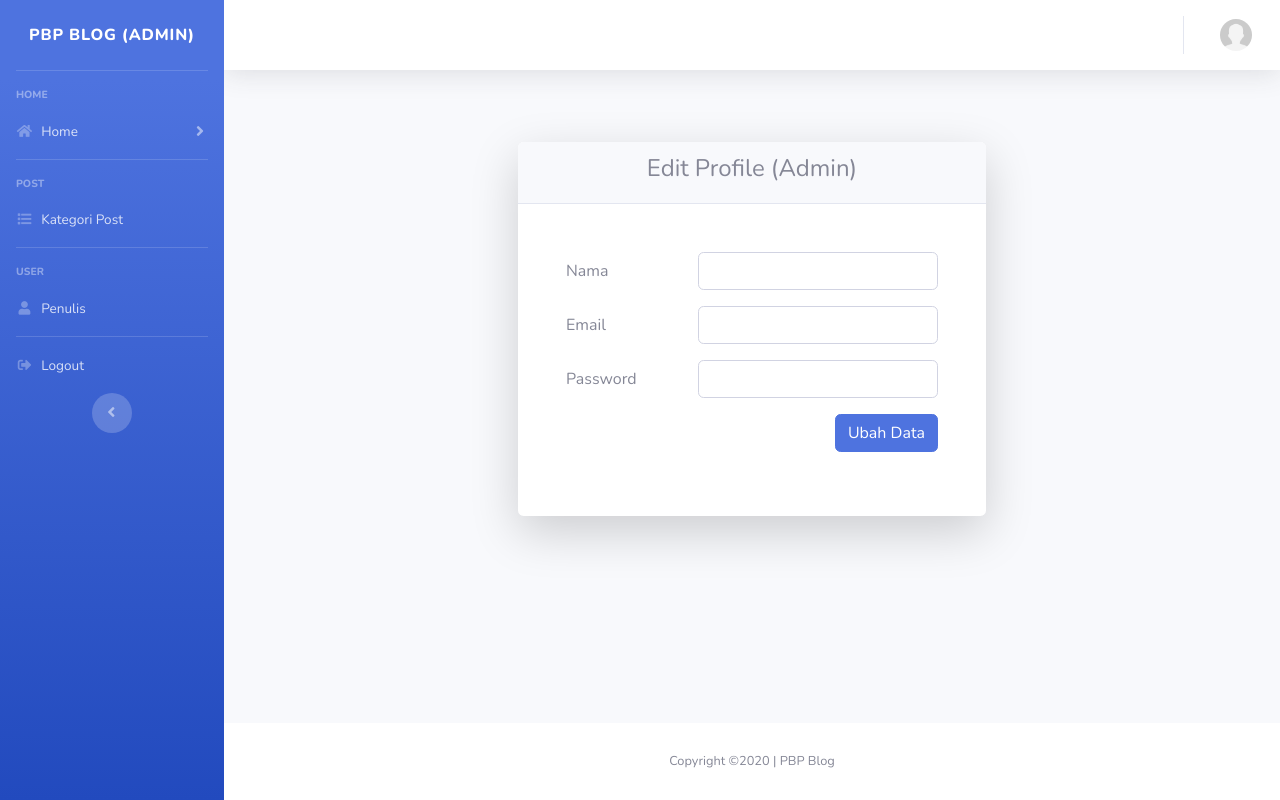
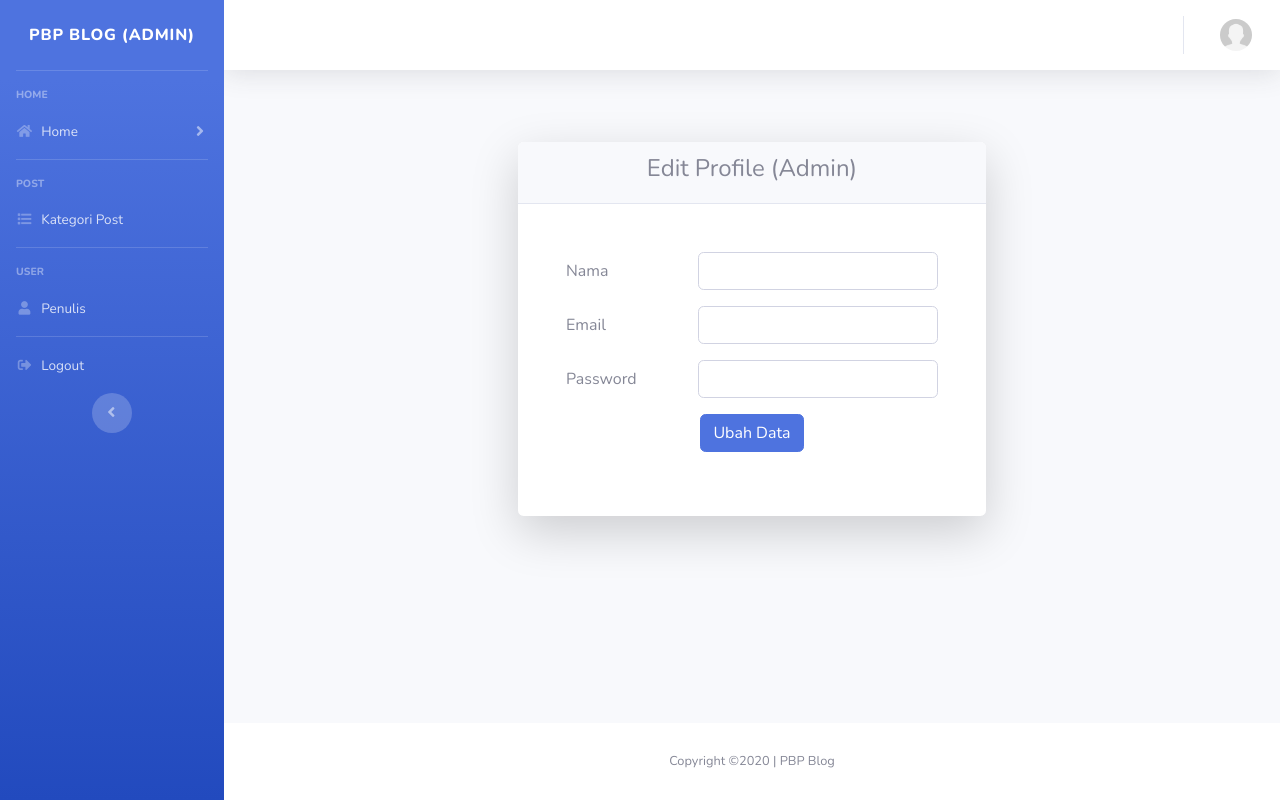
Before and after one commit to HusniFadhilah/pbp-blog, a CodeIgniter 4 app: template app/Views/admin/profile/edit_profile.php in a window 1280 px wide. Run offline with PHP 8.4 and a stand-in for CodeIgniter, Linux system fonts and the light colour scheme; the template is opened without the code that fills it, so the values that code supplies are empty; some libraries are stand-ins or nearby versions.

Commit message:
Finalisasi edit profil admin

```diff
--- a/app/Views/admin/profile/edit_profile.php
+++ b/app/Views/admin/profile/edit_profile.php
@@ -57,8 +57,7 @@
                                                     </div>
                                                 </div>
                                             </div>
-                                            <div class="form-group row">
-                                                <div class="col-auto mr-auto"></div>
+                                            <div class="form-group row justify-content-center">
                                                 <div class="col-auto">
                                                     <button type="submit" class="btn btn-primary">Ubah Data</button>
                                                 </div>
```
